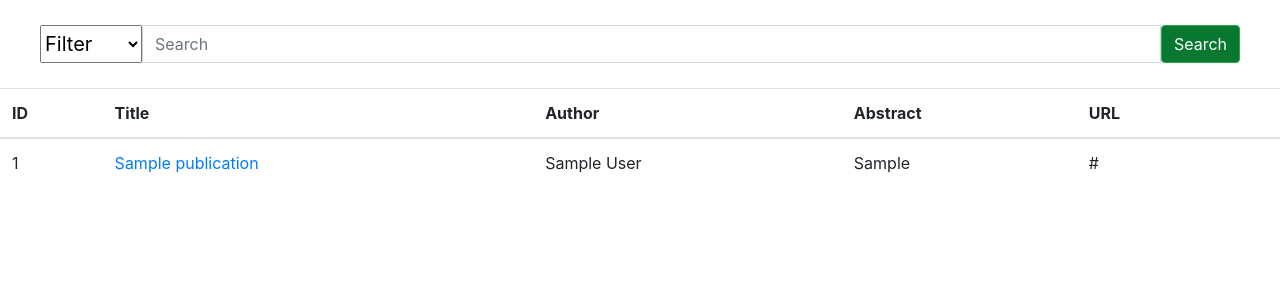
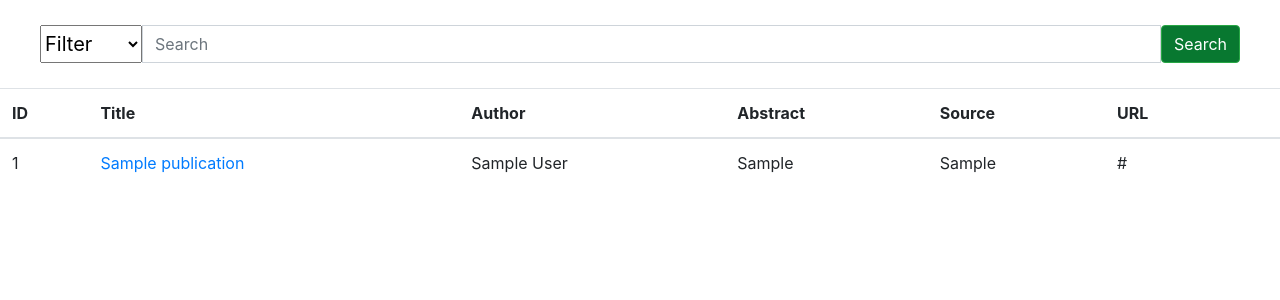
Before and after one commit to kimsimon902/corpusmanagementsystem, a Django app: page /home/ in a window 1280 px wide. Shown: the part 56-356 px from the top of the page. Run offline with Django 3.2, Linux system fonts and the light colour scheme; tables that the repository leaves empty hold one stand-in row (values such as "Sample post"); some libraries are stand-ins or nearby versions.

Commit message:
add source to home

```diff
--- a/signup/templates/main/home.html
+++ b/signup/templates/main/home.html
@@ -78,6 +78,7 @@
                     <th scope="col">Title</th>
                     <th scope="col">Author</th>
                     <th scope="col">Abstract</th>
+                    <th scope="col">Source</th>
                     <th scope="col">URL</th>
                     <th scope="col"></th>
                   </tr>
@@ -93,6 +94,7 @@
                           white-space: nowrap;
                           overflow: hidden;
                           text-overflow: ellipsis">{{getdata.abstract}}</td>
+                        <td>{{getdata.source}}</td>
                         <td>{{getdata.url}}</td>
                         <td>
                           {% for publicationID, getdata.id in annotations %}
```
